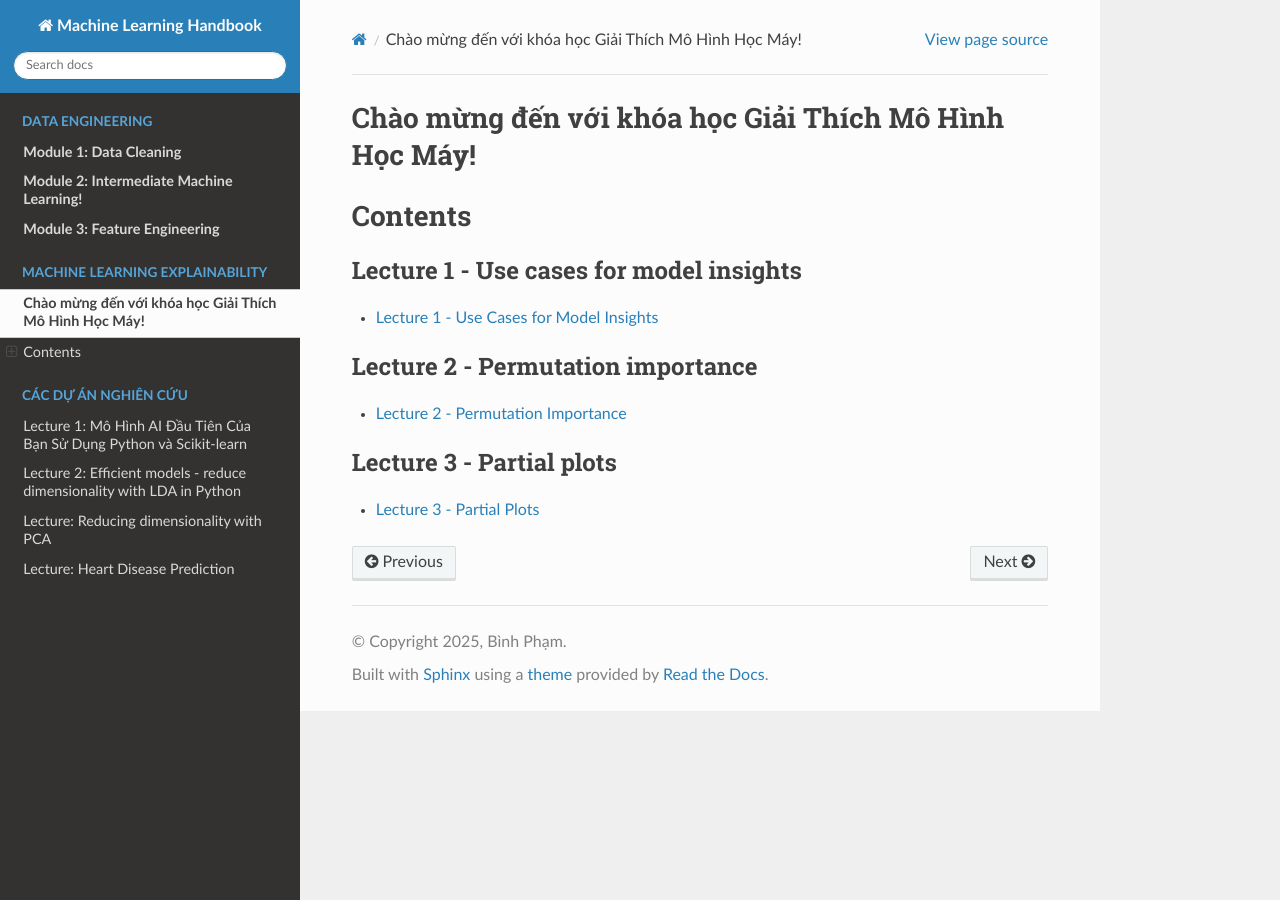
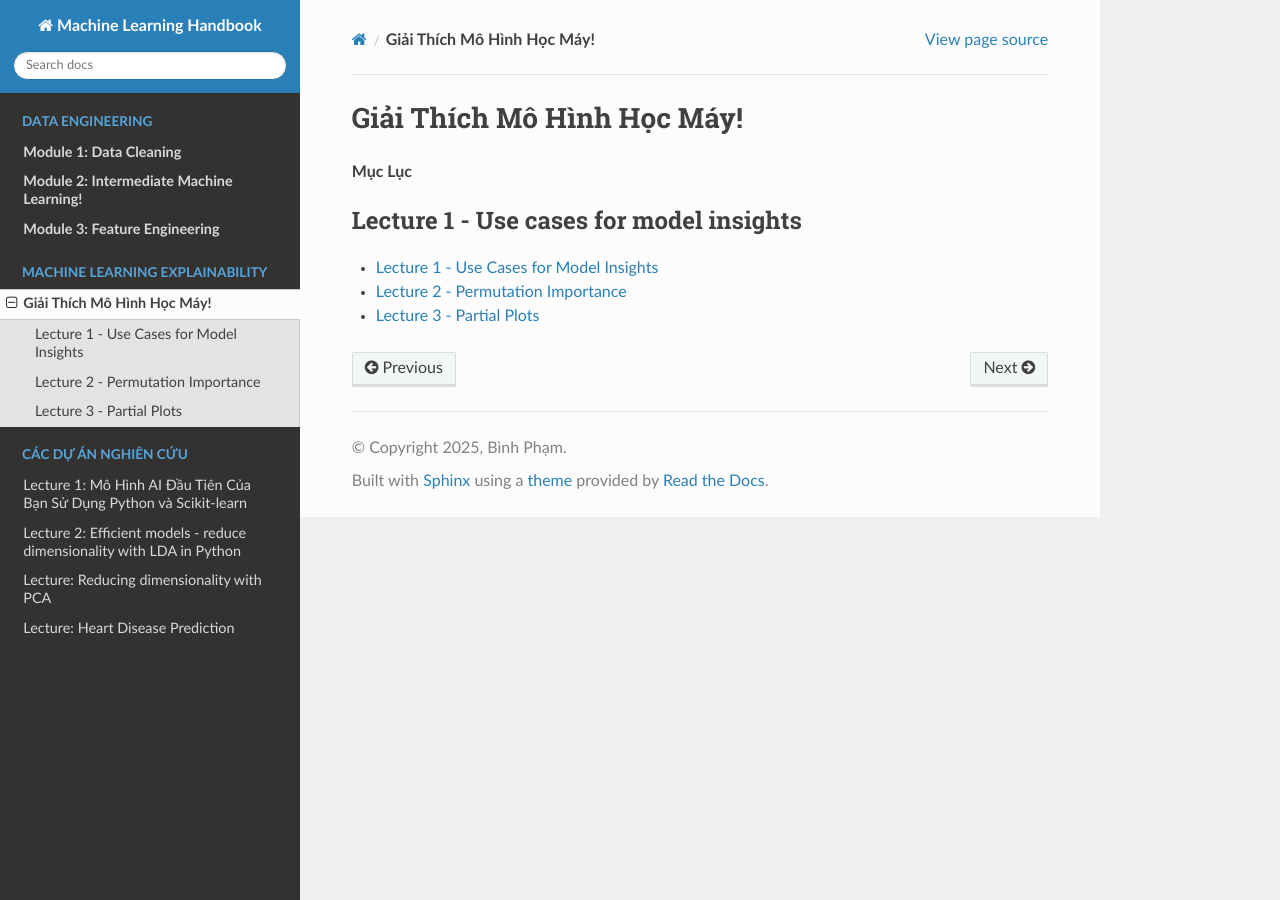
Before and after one commit to phambinh0826/ML1, a Sphinx documentation site: the page built from docs/source/ML_Explainability/index.rst, in a window 1280 px wide. Built offline with Sphinx 7.4.7 and the Read the Docs theme 3.1.0, drawn with Linux system fonts in a browser that asks for light colours; pages that are not in the unit, such as notebooks, are missing from menus.

Commit message:
Update index.rst

```diff
--- a/docs/source/ML_Explainability/index.rst
+++ b/docs/source/ML_Explainability/index.rst
@@ -1,29 +1,13 @@
-Chào mừng đến với khóa học Giải Thích Mô Hình Học Máy!
+**Giải Thích Mô Hình Học Máy!**
 =======================================================
 
-Contents
-========
+**Mục Lục**
 
 .. toctree::
    :caption: Lecture 1 - Use cases for model insights
    :maxdepth: 1
 
    1. use-cases-for-model-insights.ipynb
-
-.. toctree::
-   :caption: Lecture 2 - Permutation importance
-   :maxdepth: 1
-
    2. permutation-importance.ipynb
-
-.. toctree::
-   :caption: Lecture 3 - Partial plots
-   :maxdepth: 1
-
    3. partial-plots.ipynb
-
-.. toctree::
-   :caption: Lecture 4 - Shap values
-   :maxdepth: 1
-
    4. shap-values-for-insights-of-model-predictions.ipynb
```
